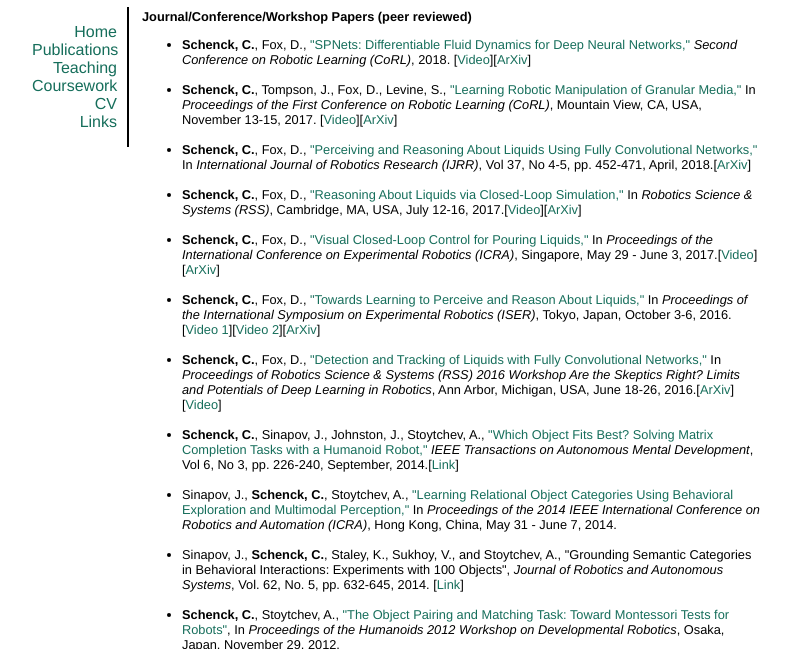
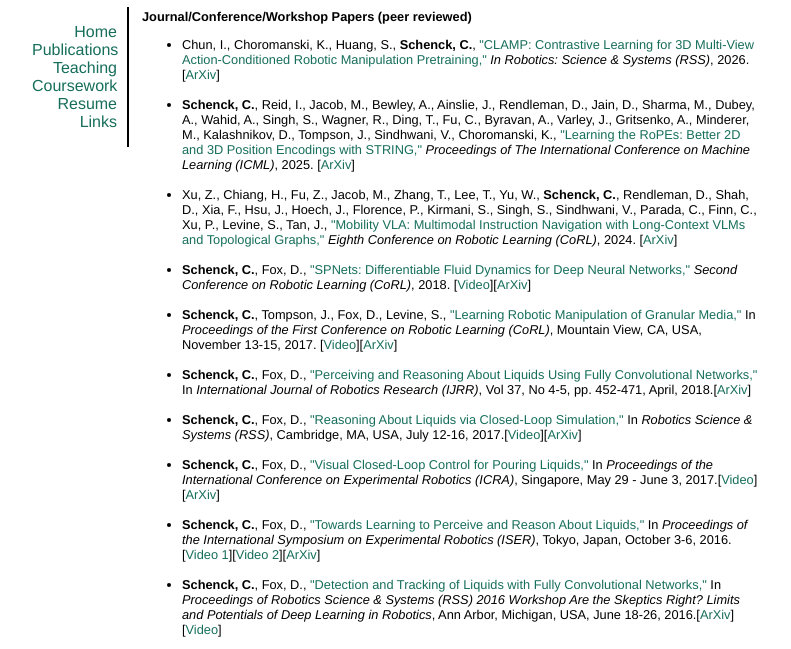
Before and after one commit to cschenck/cschenck.github.io, a plain HTML site: page publications.html in a window 1280 px wide. Shown: the part 84-733 px from the top of the page, without its empty margins (248-1039 px from the left). Drawn offline with Linux system fonts and the light colour scheme.

Commit message:
Update publication entries and change CV to Resume

```diff
--- a/publications.html
+++ b/publications.html
@@ -20,6 +20,12 @@
 <h4> Journal/Conference/Workshop Papers (peer reviewed) </h4>
 
 <ul>
+
+ <LI>Chun, I., Choromanski, K., Huang, S., <b>Schenck, C.</b>, <a href="https://github.com/clamp3d/CLAMP">"CLAMP: Contrastive Learning for 3D Multi-View Action-Conditioned Robotic Manipulation Pretraining,"</a><i> In Robotics: Science & Systems (RSS)</i>, 2026. [<a href="https://arxiv.org/abs/2602.00937">ArXiv</a>]</LI><BR>
+
+<LI><b>Schenck, C.</b>, Reid, I., Jacob, M., Bewley, A., Ainslie, J., Rendleman, D., Jain, D., Sharma, M., Dubey, A., Wahid, A., Singh, S., Wagner, R., Ding, T., Fu, C., Byravan, A., Varley, J., Gritsenko, A., Minderer, M., Kalashnikov, D., Tompson, J., Sindhwani, V., Choromanski, K., <a href="https://icml.cc/virtual/2025/poster/44956">"Learning the RoPEs: Better 2D and 3D Position Encodings with STRING,"</a> <i>Proceedings of The International Conference on Machine Learning (ICML)</i>, 2025. [<a href="https://arxiv.org/abs/2502.02562">ArXiv</a>]</LI><BR>
+
+<LI>Xu, Z., Chiang, H., Fu, Z., Jacob, M., Zhang, T., Lee, T., Yu, W., <b>Schenck, C.</b>, Rendleman, D., Shah, D., Xia, F., Hsu, J., Hoech, J., Florence, P., Kirmani, S., Singh, S., Sindhwani, V., Parada, C., Finn, C., Xu, P., Levine, S., Tan, J., <a href="https://openreview.net/forum?id=JScswMfEQ0">"Mobility VLA: Multimodal Instruction Navigation with Long-Context VLMs and Topological Graphs,"</a> <i>Eighth Conference on Robotic Learning (CoRL)</i>, 2024. [<a href="https://arxiv.org/abs/2407.07775">ArXiv</a>]</LI><BR>
 
 <LI><b>Schenck, C.</b>, Fox, D., <a href="spnets2018.pdf">"SPNets: Differentiable Fluid Dynamics for Deep Neural Networks,"</a> <i>Second Conference on Robotic Learning (CoRL)</i>, 2018. [<a href="https://youtu.be/hg_tXHLIZ6o">Video</a>][<a href="https://arxiv.org/abs/1806.06094">ArXiv</a>]</LI><BR>
 
@@ -69,7 +75,7 @@
     <li><a href="publications.html">Publications</a>
     <li><a href="teaching.html">Teaching</a>
     <li><a href="coursework.html">Coursework</a>
-    <li><a href="cv.html">CV</a>
+    <li><a href="cv.html">Resume</a>
     <li><a href="links.html">Links</a>
 </ul>
 </div>
```
